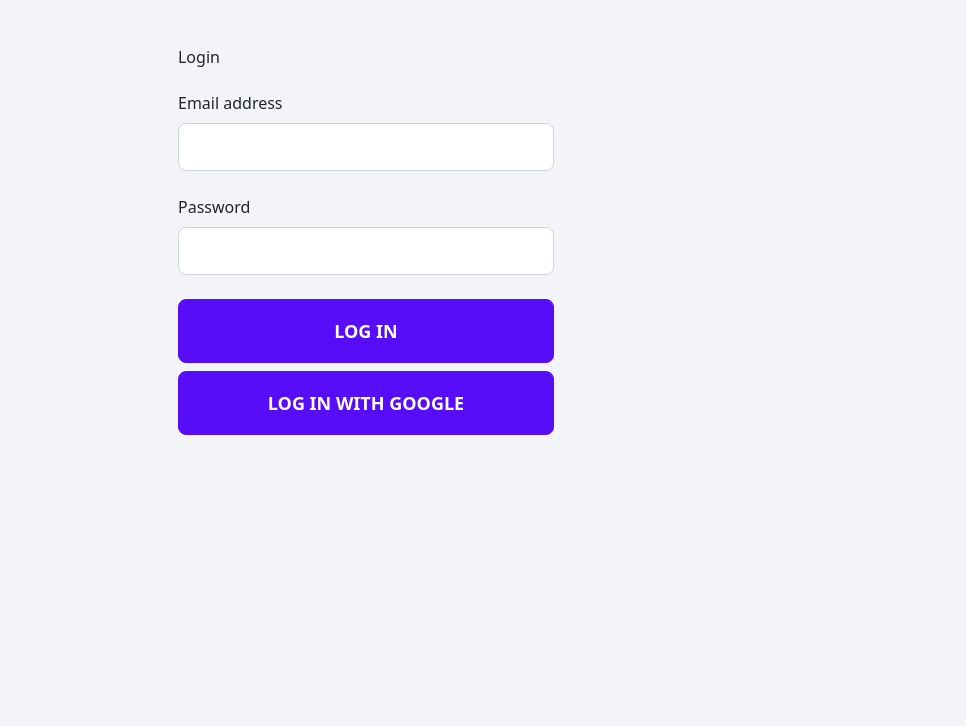
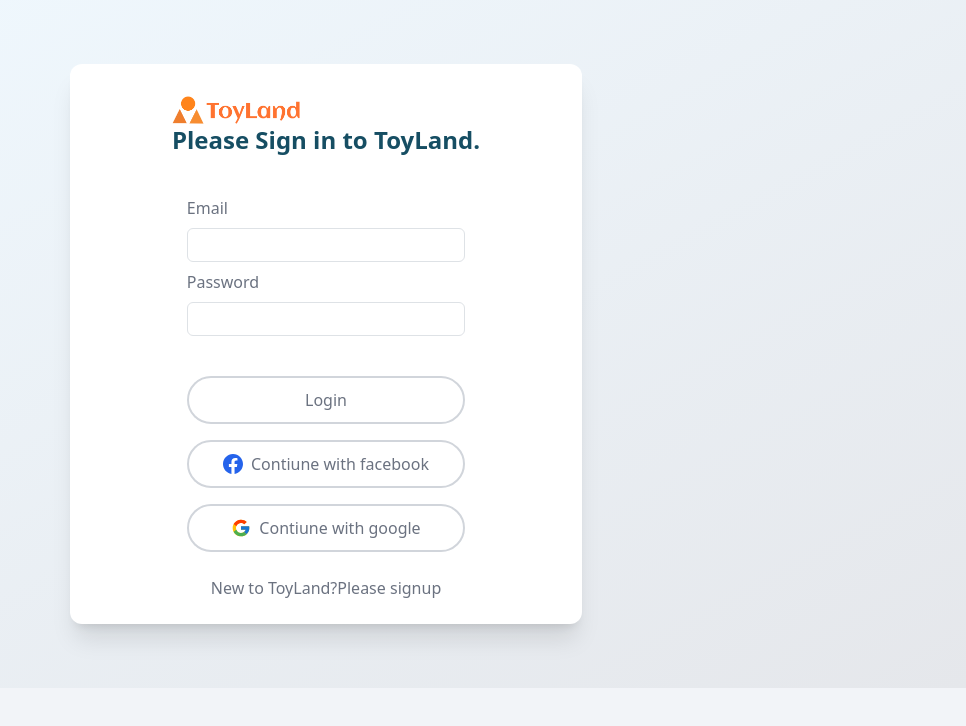
Before and after one commit to Jobayer98/b7a11-toy-marketplace-client-side-Jobayer98, a React (Vite) app: page /login in a window 1280 px wide. Shown: the top 726 px of the page, without its empty margins (314-1280 px from the left). Built offline with nearby package versions, Linux system fonts and the light colour scheme; no server answers.

Commit message:
refactor signup and login page code

```diff
--- a/src/pages/AddToy.jsx
+++ b/src/pages/AddToy.jsx
@@ -1,5 +1,11 @@
+import NewToy from "../components/AddToy/NewToy";
+
 const AddToyPage = () => {
-  return <div>AddToysPage</div>;
+  return (
+    <>
+      <NewToy />
+    </>
+  );
 };
 
 export default AddToyPage;
--- a/src/pages/AllToys.jsx
+++ b/src/pages/AllToys.jsx
@@ -30,7 +30,7 @@ const AllToysPage = () => {
     <>
       {loading ? (
         <span className="flex justify-center items-center h-[80vh]">
-          <Spinner animation="border" variant="warning" />
+          <Spinner animation="border" variant="primary" />
         </span>
       ) : (
         <div className="overflow-x-auto mx-24">
--- a/src/pages/Login.jsx
+++ b/src/pages/Login.jsx
@@ -1,85 +1,111 @@
-import { useContext, useState } from "react";
-import { useLocation, useNavigate } from "react-router-dom";
+import { useContext } from "react";
+import { Link, useLocation, useNavigate } from "react-router-dom";
+import { FcGoogle } from "react-icons/fc";
+import { BsFacebook } from "react-icons/bs";
 import AuthContext from "../context/authContext";
+import logo from "../assets/logo.png";
 
 const LoginPage = () => {
-  const [error, setError] = useState(false);
-  const { login, loginInWithGoogle } = useContext(AuthContext);
+  // const [error, setError] = useState(false);
+  const { loginInWithGoogle } = useContext(AuthContext);
 
   const navigate = useNavigate();
   const location = useLocation();
   const from = location.state?.from?.pathname || "/";
 
-  const handleSubmit = (e) => {
-    e.preventDefault();
+  // const handleSubmit = (e) => {
+  //   e.preventDefault();
 
-    const form = e.target;
-    const email = form.email.value;
-    const password = form.password.value;
-    console.log(email, password);
+  //   const form = e.target;
+  //   const email = form.email.value;
+  //   const password = form.password.value;
+  //   console.log(email, password);
 
-    login(email, password)
-      .then(() => {
-        navigate(from, { replace: true });
-      })
-      .catch((error) => {
-        console.log(error);
-        setError(true);
-      });
-  };
+  //   login(email, password)
+  //     .then(() => {
+  //       navigate(from, { replace: true });
+  //     })
+  //     .catch((error) => {
+  //       console.log(error);
+  //       setError(true);
+  //     });
+  // };
 
   const handleGoogle = () => {
     loginInWithGoogle();
     navigate(from, { replace: true });
   };
   return (
-    <section className="vh-80 w-75 mx-auto">
-      <div className="container py-5 h-100">
-        <div className="row d-flex align-items-center justify-content-center h-100">
-          <div className="col-md-7 col-lg-5 col-xl-5 offset-xl-1">
-            <h2 className="mb-4">Login</h2>
-            {error && <p>Failed Login. Invalid Email or Password</p>}
-
-            <form onSubmit={handleSubmit}>
-              <div className="form-outline mb-4">
-                <label className="form-label" htmlFor="email">
-                  Email address
-                </label>
+    <section>
+      {/* {error && msg} */}
+      <div className="py-16 bg-gradient-to-br from-sky-50 to-gray-200">
+        <div className=" flex flex-col  px-6 text-gray-500  mx-auto w-full lg:w-[40%] rounded-xl bg-white shadow-xl">
+          <div className="mt-4 p-2 sm:p-16 mx-auto">
+            <img
+              src={logo}
+              loading="lazy"
+              className="w-32"
+              alt="toyland logo"
+            />
+            <h2 className="mb-8 text-2xl text-cyan-900 font-bold">
+              Please Sign in to ToyLand.
+            </h2>
+          </div>
+          <div className="flex justify-center">
+            <form onSubmit className="flex flex-col w-[60%]">
+              <label htmlFor="">
+                Email
                 <input
                   type="email"
-                  name="email"
-                  id="email"
-                  className="form-control form-control-lg"
+                  className="border placeholder-gray-400 focus:outline-none
+                  focus:border-black w-full p-1 my-2  text-base block bg-white
+                  border-gray-300 rounded-md"
                 />
-              </div>
-
-              <div className="form-outline mb-4">
-                <label className="form-label" htmlFor="password">
-                  Password
-                </label>
+              </label>
+              <label htmlFor="">
+                Password
                 <input
                   type="password"
-                  name="password"
-                  id="password"
-                  className="form-control form-control-lg"
+                  className="border placeholder-gray-400 focus:outline-none
+                  focus:border-black w-full p-1 my-2  text-base block bg-white
+                  border-gray-300 rounded-md"
                 />
+              </label>
+
+              <div className="mt-8 grid">
+                <button
+                  onClick={handleGoogle}
+                  className="w-full h-12 px-6 border-2 border-gray-300 rounded-full transition duration-300
+ hover:border-blue-400 focus:bg-blue-50 active:bg-blue-100 hover:text-blue-400"
+                >
+                  Login
+                </button>
               </div>
-
-              <button
-                type="submit"
-                className="btn btn-primary btn-lg btn-block mb-2"
-              >
-                Log in
-              </button>
             </form>
+          </div>
+          <div className="mt-3 grid">
+            <button
+              className="w-[60%] flex justify-center items-center gap-2 mx-auto h-12 px-6 border-2 border-gray-300 rounded-full transition duration-300
+ hover:border-blue-400 focus:bg-blue-50 active:bg-blue-100 hover:text-blue-400"
+            >
+              <BsFacebook className="text-xl text-blue-600" />
+              Contiune with facebook
+            </button>
+          </div>
+          <div className="mt-3 grid">
             <button
               onClick={handleGoogle}
-              type="submit"
-              className="btn btn-primary btn-lg btn-block"
+              className="w-[60%] flex justify-center items-center gap-2 mx-auto h-12 px-6 border-2 border-gray-300 rounded-full transition duration-300
+ hover:border-blue-400 focus:bg-blue-50 active:bg-blue-100 hover:text-blue-400"
             >
-              Log in With Google
+              <FcGoogle className="text-xl" />
+              Contiune with google
             </button>
           </div>
+          <p className="mx-auto my-6">
+            New to ToyLand?
+            <Link to="/signup">Please signup</Link>
+          </p>
         </div>
       </div>
     </section>
--- a/src/pages/SignUp.jsx
+++ b/src/pages/SignUp.jsx
@@ -1,6 +1,7 @@
 import { useContext, useState } from "react";
 import AuthContext from "../context/authContext";
-import { useLocation, useNavigate } from "react-router-dom";
+import { Link, useLocation, useNavigate } from "react-router-dom";
+import logo from "../assets/logo.png";
 
 const SignUpPage = () => {
   const [error, setError] = useState(false);
@@ -32,56 +33,73 @@ const SignUpPage = () => {
   };
 
   return (
-    <section className="vh-80 w-75 mx-auto">
-      <div className="container py-5 h-100">
-        <div className="row d-flex align-items-center justify-content-center h-100">
-          <div className="col-md-7 col-lg-5 col-xl-5 offset-xl-1">
-            <h2 className="mb-4">Sign Up</h2>
-            <p> {error && msg}</p>
-            <form onSubmit={handleSubmit}>
-              <div className="form-outline mb-4">
-                <label className="form-label" htmlFor="name">
-                  Username
-                </label>
+    <section>
+      {error && msg}
+      <div className="py-16 bg-gradient-to-br from-sky-50 to-gray-200">
+        <div className=" flex flex-col  px-6 text-gray-500  mx-auto w-full lg:w-[40%] rounded-xl bg-white shadow-xl">
+          <div className="mt-4 p-2 sm:p-16 mx-auto">
+            <img
+              src={logo}
+              loading="lazy"
+              className="w-32"
+              alt="toyland logo"
+            />
+            <h2 className="mb-8 text-2xl text-cyan-900 font-bold">
+              Please Sign up to ToyLand.
+            </h2>
+          </div>
+          <div className="flex justify-center">
+            <form onSubmit={handleSubmit} className="flex flex-col w-[60%]">
+              <label htmlFor="">
+                Username
                 <input
                   type="text"
-                  name="name"
-                  id="name"
-                  className="form-control form-control-lg"
+                  className="border placeholder-gray-400 focus:outline-none
+                  focus:border-black w-full p-1 my-2  text-base block bg-white
+                  border-gray-300 rounded-md"
                 />
-              </div>
-              <div className="form-outline mb-4">
-                <label className="form-label" htmlFor="email">
-                  Email address
-                </label>
+              </label>
+              <label htmlFor="">
+                Email
                 <input
                   type="email"
-                  name="email"
-                  id="email"
-                  className="form-control form-control-lg"
+                  className="border placeholder-gray-400 focus:outline-none
+                  focus:border-black w-full p-1 my-2  text-base block bg-white
+                  border-gray-300 rounded-md"
                 />
-              </div>
-
-              <div className="form-outline mb-4">
-                <label className="form-label" htmlFor="password">
-                  Password
-                </label>
+              </label>
+              <label htmlFor="">
+                Password
                 <input
                   type="password"
-                  name="password"
-                  id="password"
-                  className="form-control form-control-lg"
+                  className="border placeholder-gray-400 focus:outline-none
+                  focus:border-black w-full p-1 my-2  text-base block bg-white
+                  border-gray-300 rounded-md"
                 />
+              </label>
+              <label htmlFor="">
+                Photo Url
+                <input
+                  type="url"
+                  className="border placeholder-gray-400 focus:outline-none
+                  focus:border-black w-full p-1 my-2  text-base block bg-white
+                  border-gray-300 rounded-md"
+                />
+              </label>
+              <div className="mt-8 grid">
+                <button
+                  className="w-full h-12 px-6 border-2 border-gray-300 rounded-full transition duration-300
+ hover:border-blue-400 focus:bg-blue-50 active:bg-blue-100 text-blue-400"
+                >
+                  Sign up
+                </button>
               </div>
-
-              <button
-                type="submit"
-                className="btn btn-primary btn-lg btn-block mb-2"
-              >
-                Sign Up
-              </button>
             </form>
           </div>
+          <p className="mx-auto my-6">
+            Already have an account?
+            <Link to="/login">Please login</Link>
+          </p>
         </div>
       </div>
     </section>
--- a/src/routes/PrivateRoute.jsx
+++ b/src/routes/PrivateRoute.jsx
@@ -2,13 +2,18 @@
 import { useContext } from "react";
 import { Navigate, useLocation } from "react-router-dom";
 import AuthContext from "../context/authContext";
+import Spinner from "react-bootstrap/esm/Spinner";
 
 const PrivateRoute = ({ children }) => {
   const { user, loading } = useContext(AuthContext);
   const location = useLocation();
 
   if (loading) {
-    return <p>Loding...</p>;
+    return (
+      <span className="flex justify-center items-center h-[80vh]">
+        <Spinner animation="border" variant="primary" />
+      </span>
+    );
   }
 
   if (user) {
```
Also changed, not shown: src/assets/logo.png (added).
